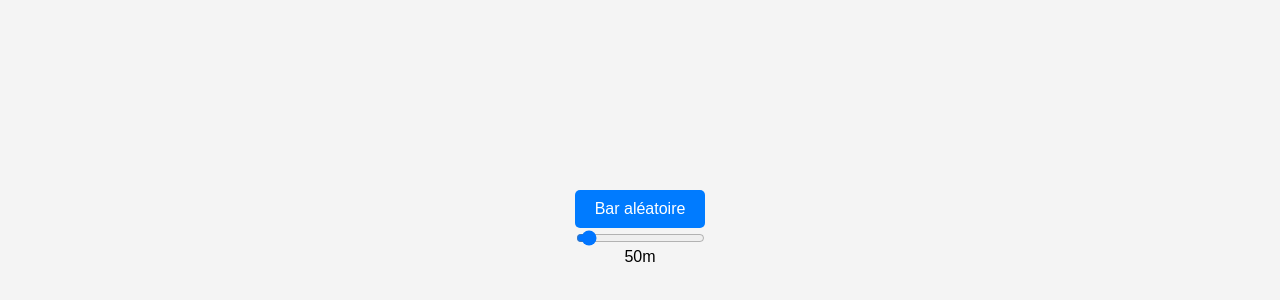
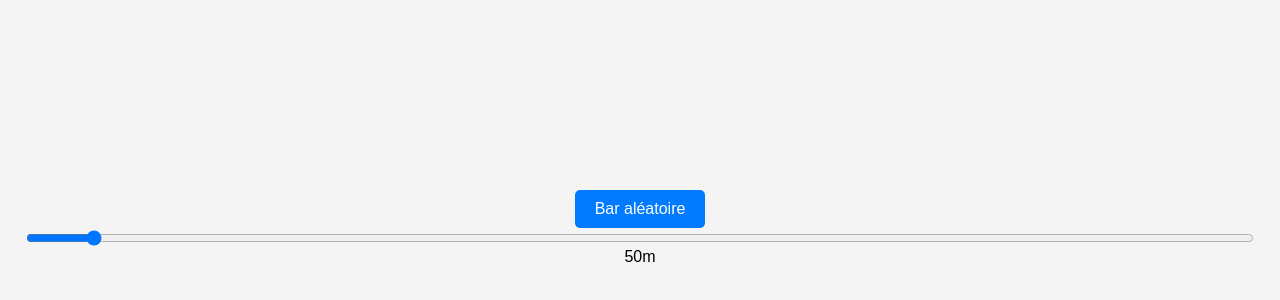
Before and after one commit to stbidou/random-bar, a plain HTML site: page index.html in a window 1280 px wide. Shown: the part 182-482 px from the top of the page. Drawn offline with Linux system fonts and the light colour scheme.

Commit message:
Update style.css

```diff
--- a/style.css
+++ b/style.css
@@ -38,3 +38,7 @@ button:hover {
 button:focus {
     outline: none;
 }
+
+input[type="range" i] {
+    width:96%;
+}
```
